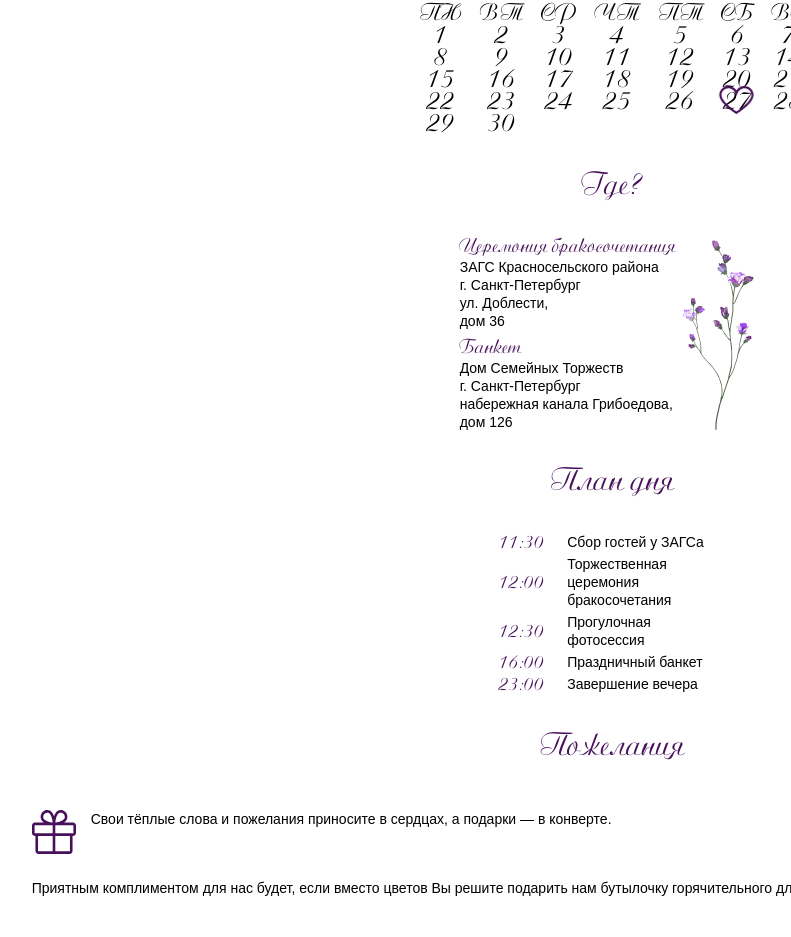
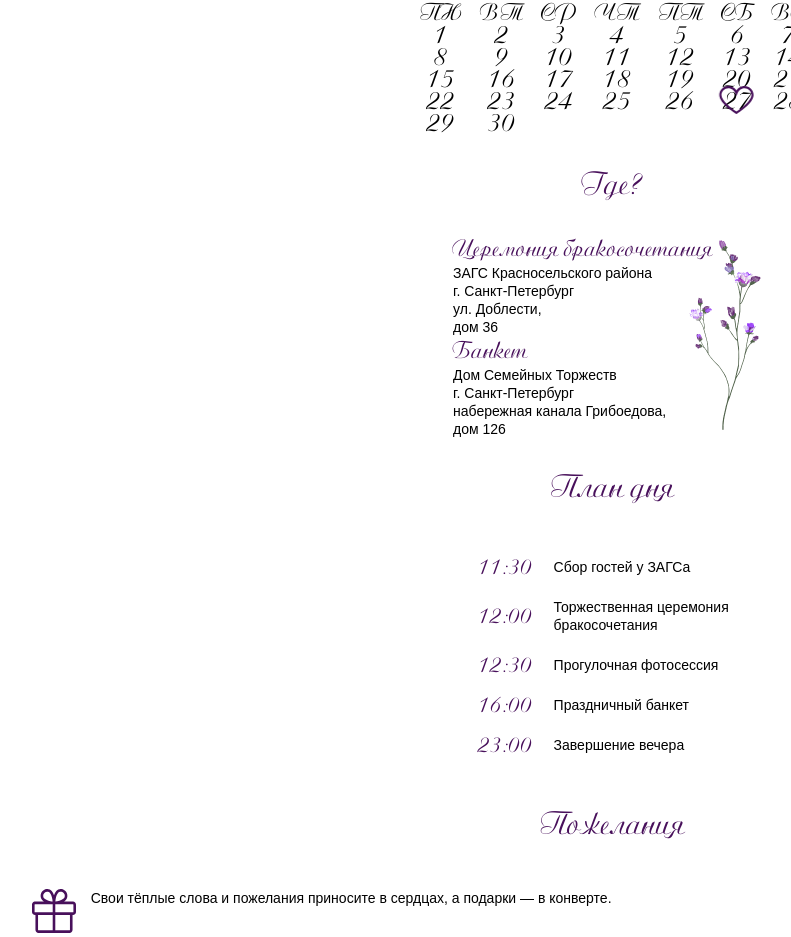
Before and after one commit to Iri5/testwen, a plain HTML site: page index.html in a window 1280 px wide. Shown: the part 914-1851 px from the top of the page, without its empty margins (28-819 px from the left). Drawn offline with Linux system fonts and the light colour scheme; a web font is replaced by a local one.

Commit message:
second commit

```diff
--- a/style/violet.scss
+++ b/style/violet.scss
@@ -89,25 +89,33 @@
         }
         h4 {
             color: #48105b;
-            font-size: 20px;
-            line-height: 24px;
+            font-size: 24px;
+            line-height: 30px;
             margin-bottom: 0;
             margin-top: 0;
         }
         .place-img-img {
+            margin-left: -30px;
             width: 88px;
             height: 197px;
         }
     }
 
     .plane {
+        display: flex;
+        justify-content: center;
+        align-items: center;
+        table{
+            border-spacing: 0px 20px;
+            width: 270px;
+        }
         .plane-time {
             color: #48105b;
-            font-size: 20px;
+            font-size: 24px;
             padding-right: 20px;
         }
         .plane-name {
-            width: 160px;
+
         }
     }
 
@@ -192,7 +200,7 @@
         .question-input {
             display: flex;
             flex-direction: column;
-            gap: 0px;
+            gap: 5px;
             input{
                 border: none;
                 background-color: #48105b2c;
```
Also changed, not shown: style/violet.css, 1 other file.
